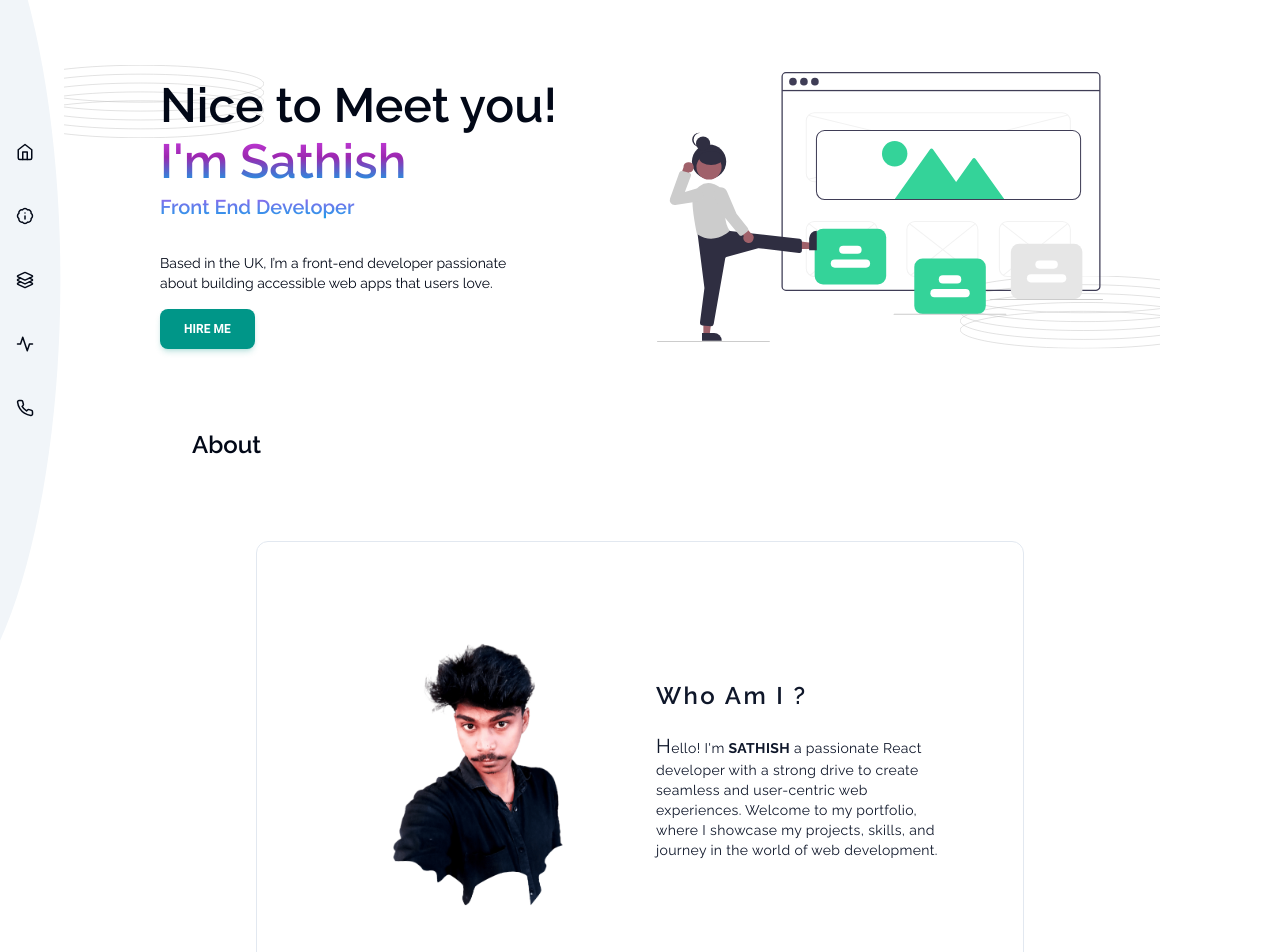
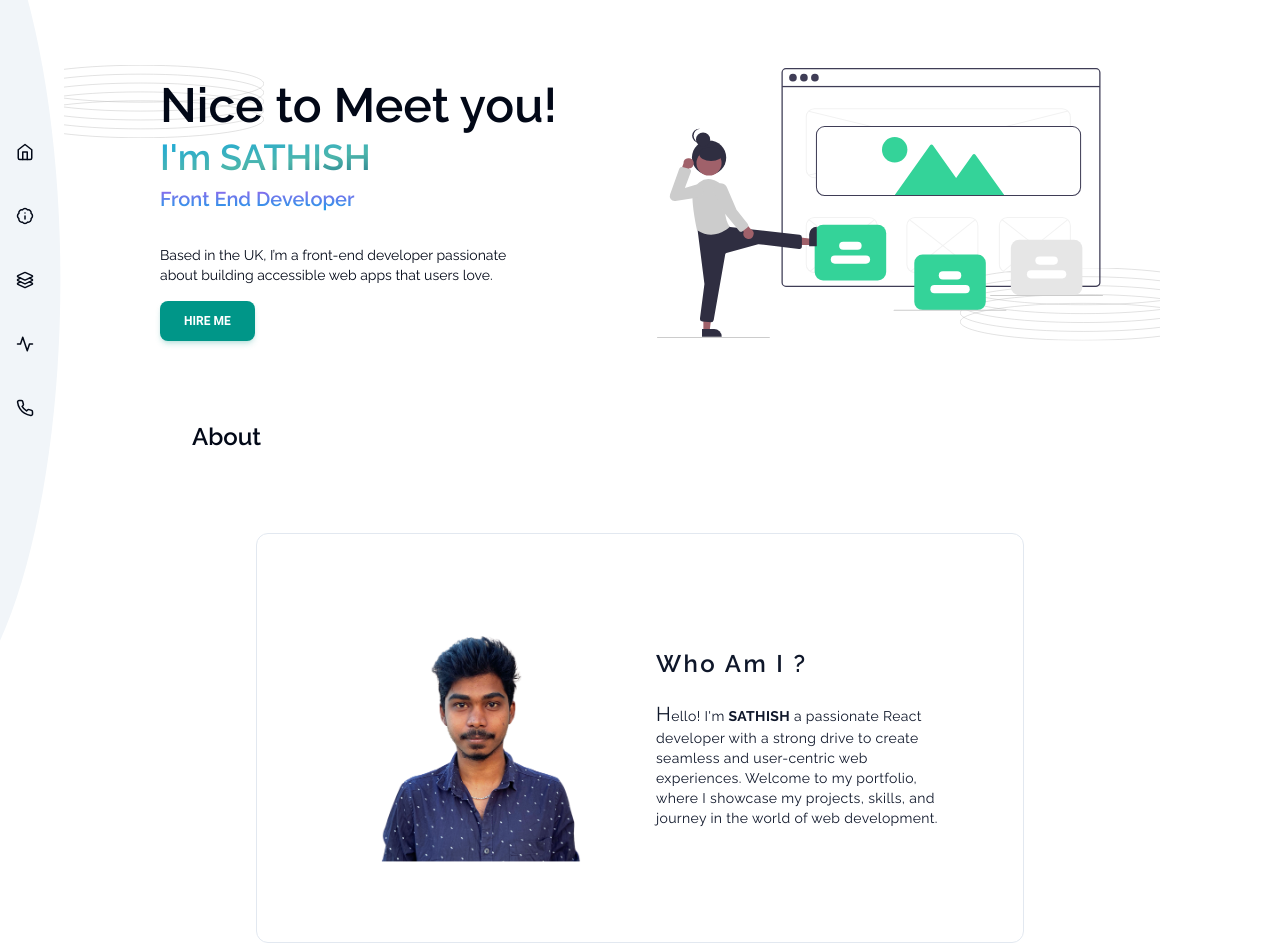
Before and after one commit to sathish-s-dev/portfolio-next, a Next.js app: page / in a window 1280 px wide. Shown: the part 120-1072 px from the top of the page. Built offline with nearby package versions, Linux system fonts and the light colour scheme.

Commit message:
chore: photo changed

```diff
--- a/components/about/about-section.tsx
+++ b/components/about/about-section.tsx
@@ -13,11 +13,11 @@ const AboutSection = () => {
 				{/* light */}
 				<div className='dark:block hidden absolute w-48 h-48 top-3 left-3 -z-20 rounded-full bg-gradient-to-r from-blue-400/70 to-blue-400/10 blur-[140px]' />
 
-				<div className='grid grid-cols-1 md:grid-cols-2 md:flex-row bg-light-400/5 border border-light-400/50 rounded-xl flex-1 max-w-[90%] gap-6 md:max-w-3xl p-6 py-12 lg:p-20 sm:p-10 backdrop-blur-xl md:gap-8 text-light-400 z-24'>
+				<div className='grid grid-cols-1 md:grid-cols-1 lg:grid-cols-2 md:flex-row bg-light-400/5 border border-light-400/50 rounded-xl flex-1 max-w-[90%] gap-6 md:max-w-3xl p-6 py-12 lg:p-20 sm:p-10 backdrop-blur-xl md:gap-8 text-light-400 z-24'>
 					<div className='overflow-hidden order-2 md:order-1 flex justify-center'>
 						<Image
 							className=''
-							src={'/hero_bg.png'}
+							src={'/sathish-1.png'}
 							width={200}
 							height={150}
 							alt='hero image'
--- a/components/hero-section.tsx
+++ b/components/hero-section.tsx
@@ -16,8 +16,8 @@ const HeroSection = () => {
 			<div className='grid gap-4 place-items-start place-content-start'>
 				<Heading className='lg:text-5xl text-4xl block'>
 					Nice to Meet you!
-					<span className='block pt-2 bg-gradient-to-b text-5xl from-fuchsia-500 via-purple-500 to-sky-500 bg-clip-text text-transparent'>
-						I&apos;m Sathish
+					<span className='block pt-2 bg-gradient-to-br text-4xl from-sky-500 via-teal-300 to-sky-900 bg-clip-text text-transparent'>
+						I&apos;m SATHISH
 					</span>
 					<span className='block pt-2 bg-gradient-to-b text-xl from-fuchsia-500 to-sky-500 bg-clip-text text-transparent'>
 						Front End Developer
@@ -29,8 +29,9 @@ const HeroSection = () => {
 				</p>
 				<Button
 					placeholder={'hire me'}
-					color='teal'>
-					{' '}
+					color='teal'
+
+					>
 					<Link href='#contact'>Hire me</Link>
 				</Button>
 			</div>
@@ -41,7 +42,7 @@ const HeroSection = () => {
 						alt='sathish photo'
 						width={250}
 						height={250}
-						className='object-contain w-full aspect-video'
+						className='object-contain w-full top-0 bottom-0 aspect-video'
 					/>
 				</div>
 				<Circles className='-right-10 bottom-0 rotate-180' />
--- a/tailwind.config.ts
+++ b/tailwind.config.ts
@@ -11,6 +11,7 @@ const config = {
 		'./src/**/*.{ts,tsx}',
 	],
 	prefix: '',
+
 	theme: {
 		container: {
 			center: true,
@@ -20,6 +21,9 @@ const config = {
 			},
 		},
 		extend: {
+			spacing: {
+				'7xl': '2000px',
+			},
 			colors: {
 				border: 'hsl(var(--border))',
 				input: 'hsl(var(--input))',
```
Also changed, not shown: public/sathish-1.png (added).
